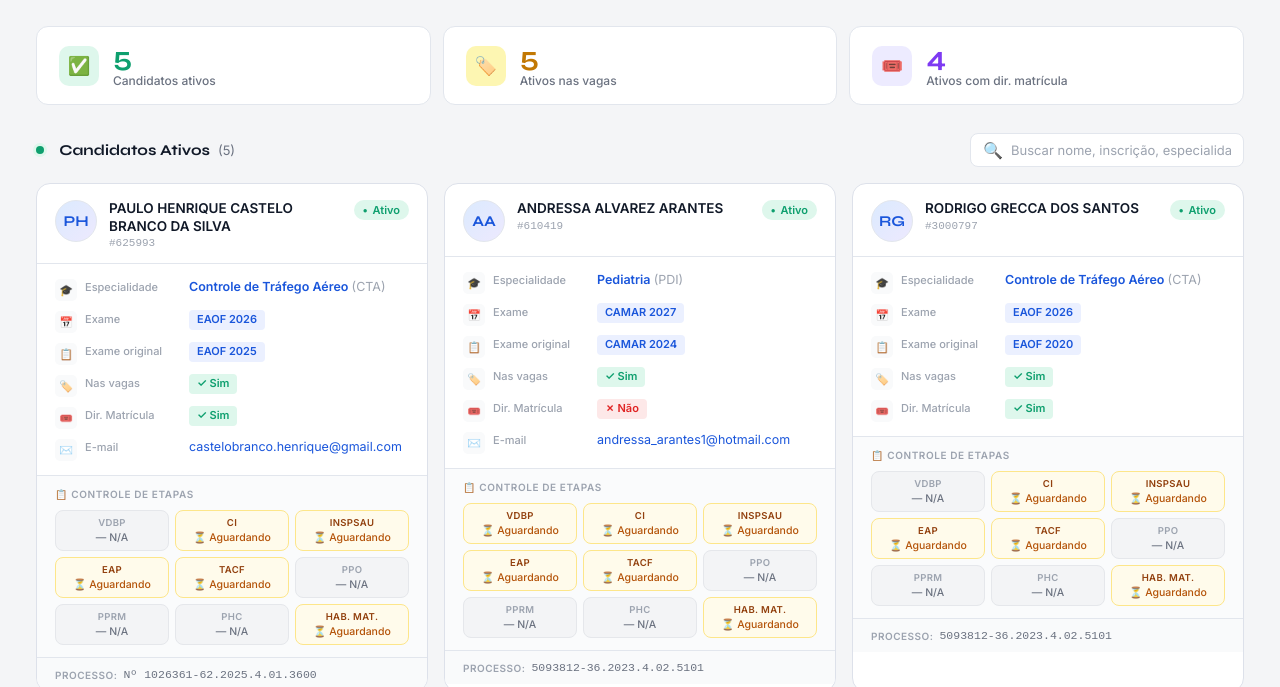
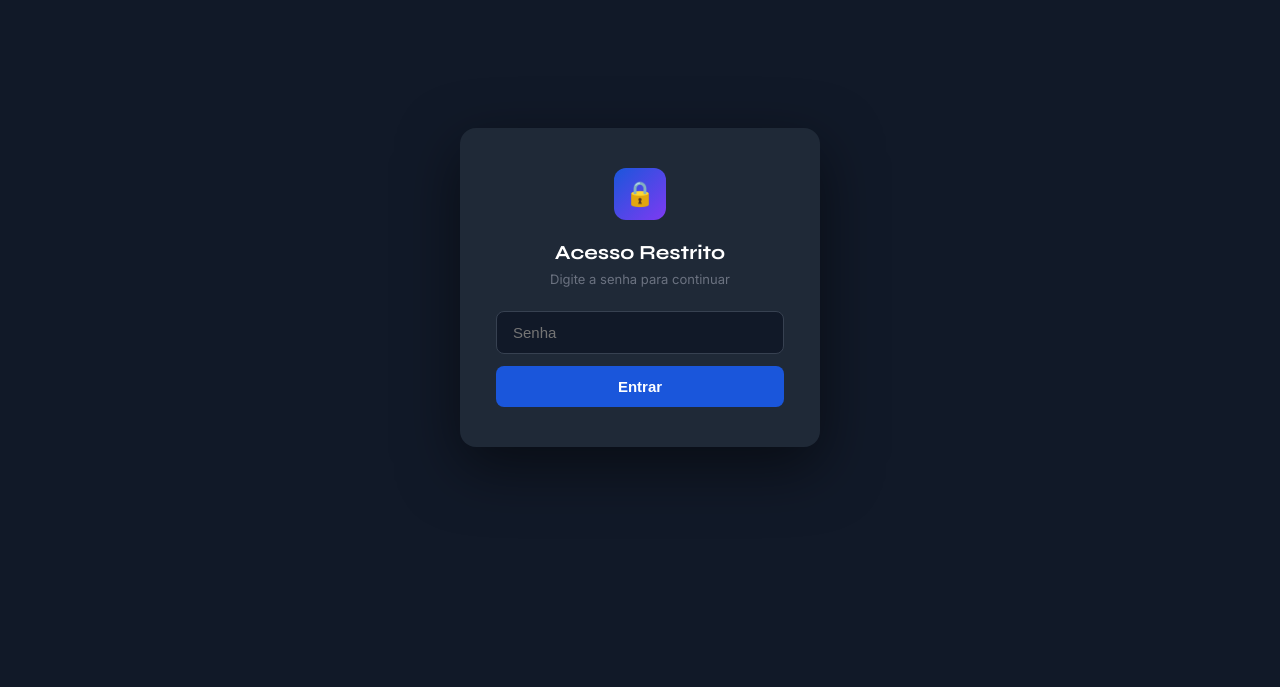
Before and after one commit to juventurelli/dashboard-liminaristas, a plain HTML site: page index.html in a window 1280 px wide. Shown: the part 113-800 px from the top of the page. Drawn offline with Linux system fonts and the light colour scheme.

Commit message:
Add password protection

```diff
--- a/index.html
+++ b/index.html
@@ -92,6 +92,24 @@ main{padding:28px 36px;}
 </style>
 </head>
 <body>
+<div id="pw-overlay" style="position:fixed;inset:0;background:#111928;display:flex;align-items:center;justify-content:center;z-index:9999;">
+  <div style="background:#1f2937;border-radius:16px;padding:40px 36px;width:100%;max-width:360px;text-align:center;box-shadow:0 20px 60px rgba(0,0,0,.5);">
+    <div style="width:52px;height:52px;background:linear-gradient(135deg,#1a56db,#7e3af2);border-radius:12px;display:flex;align-items:center;justify-content:center;font-size:24px;margin:0 auto 20px;">🔒</div>
+    <h2 style="font-family:'Syne',sans-serif;color:#fff;font-size:20px;margin-bottom:6px;">Acesso Restrito</h2>
+    <p style="color:#6b7280;font-size:13px;margin-bottom:24px;">Digite a senha para continuar</p>
+    <input id="pw-input" type="password" placeholder="Senha" style="width:100%;padding:12px 16px;border-radius:8px;border:1px solid #374151;background:#111928;color:#fff;font-size:15px;outline:none;margin-bottom:12px;" onkeydown="if(event.key==='Enter')checkPw()">
+    <button onclick="checkPw()" style="width:100%;padding:12px;background:#1a56db;color:#fff;border:none;border-radius:8px;font-size:15px;font-weight:600;cursor:pointer;">Entrar</button>
+    <p id="pw-error" style="color:#e02424;font-size:13px;margin-top:10px;display:none;">Senha incorreta. Tente novamente.</p>
+  </div>
+</div>
+<script>
+  (function(){if(sessionStorage.getItem('auth')==='ok'){document.getElementById('pw-overlay').style.display='none';}})();
+  function checkPw(){
+    var v=document.getElementById('pw-input').value;
+    if(v==='teste'){sessionStorage.setItem('auth','ok');document.getElementById('pw-overlay').style.display='none';}
+    else{document.getElementById('pw-error').style.display='block';document.getElementById('pw-input').value='';}
+  }
+</script>
 <header>
   <div class="header-left">
     <div class="logo">⚖️</div>
```
